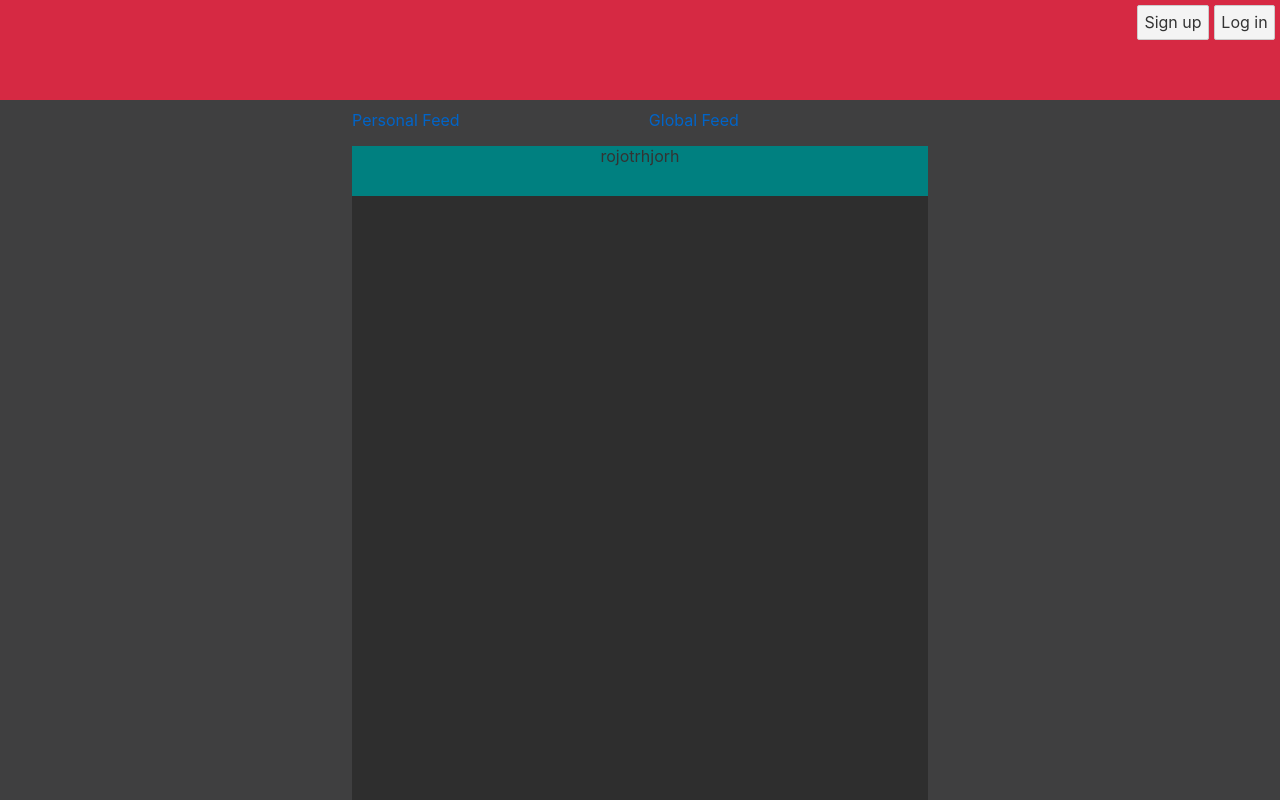
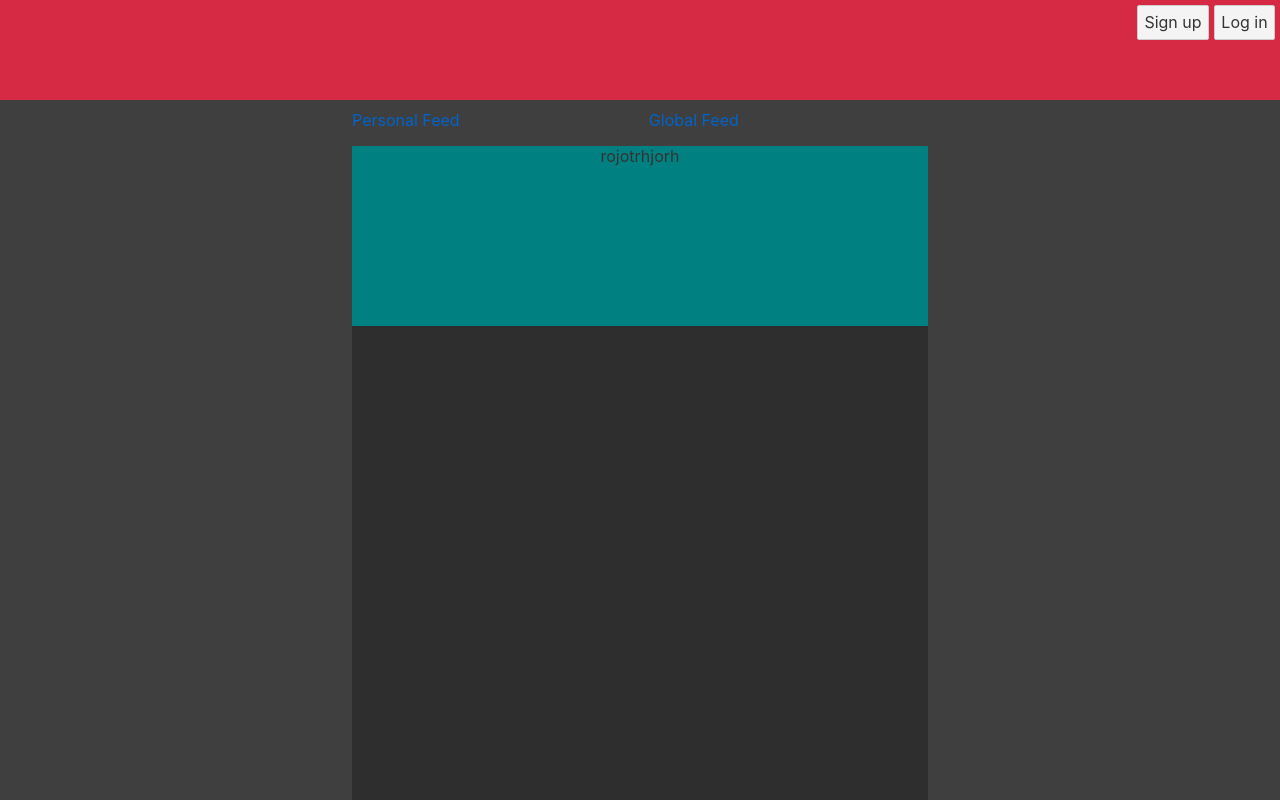
Before and after one commit to LittleScooter/Bwitter-but-better, a Svelte app: page / in a window 1280 px wide. Shown: the top 800 px of the page. Built offline with nearby package versions, Linux system fonts and the light colour scheme.

Commit message:
some stuff and stuff

```diff
--- a/src/App.svelte
+++ b/src/App.svelte
@@ -44,8 +44,8 @@
     <Header />
     <FeedMenu />
     <PersonalFeed />
-  {:else if pageName == '#login'}
-    <Login />
+  <!-- {:else if pageName == '#login'}
+    <Login /> -->
   {:else}
     <Header />
     <FeedMenu />
--- a/src/Tweet.svelte
+++ b/src/Tweet.svelte
@@ -6,7 +6,7 @@
     main
     {
         width: 100%;
-        height: 50px;
+        height: 180px;
         background-color: teal;
     }
 </style>
```
